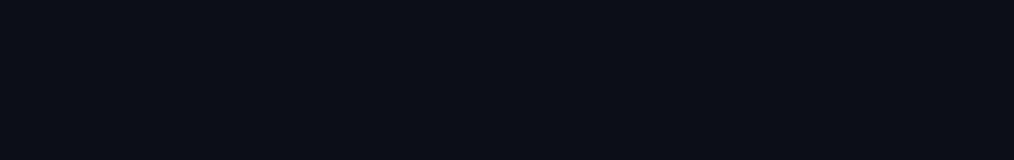
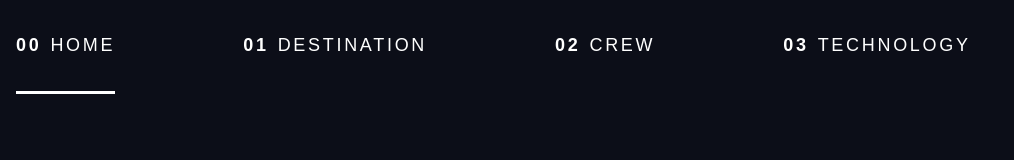
Before and after one commit to Christiano0407/jsGames, a website: page navBar/html/indexSpace.html in a window 1280 px wide. Shown: the whole page, without its empty margins (0-1014 px from the left). Drawn offline with nearby package versions, Linux system fonts and the light colour scheme; a web font is replaced by a local one.

Commit message:
add html

```diff
--- a/navBar/html/indexSpace.html
+++ b/navBar/html/indexSpace.html
@@ -25,6 +25,45 @@
     </title>
   </head>
   <body>
+    <header class="primary-header flex">
+      <div>
+        <img src="" alt="" />
+      </div>
+      <nav>
+        <ul class="primary-navigation underline-indicators flex">
+          <li class="active">
+            <a
+              class="ff-sans-cond uppercase text-white letter-spacing-2"
+              href="/html/indexSpace.html"
+              ><span>00</span>Home</a
+            >
+          </li>
+          <li>
+            <a
+              class="ff-sans-cond uppercase text-white letter-spacing-2"
+              href="/html/technology.html"
+              ><span>01</span>Destination</a
+            >
+          </li>
+          <li>
+            <a
+              class="ff-sans-cond uppercase text-white letter-spacing-2"
+              href="/html/crew.html"
+              ><span>02</span>Crew</a
+            >
+          </li>
+          <li>
+            <a
+              class="ff-sans-cond uppercase text-white letter-spacing-2"
+              href="/html/technology.html"
+              ><span>03</span>Technology</a
+            >
+          </li>
+        </ul>
+      </nav>
+    </header>
+
+    <!-- ===============================  Project Rooles  =================================-->
     <!--  00 Home -->
     <!--  01 Destination -->
     <!--  02 Crew -->
```
Also changed, not shown: navBar/html/crew.html (added, +10 -0 lines), navBar/html/destination.html (added, +10 -0 lines), navBar/html/technology.html (added, +10 -0 lines).
